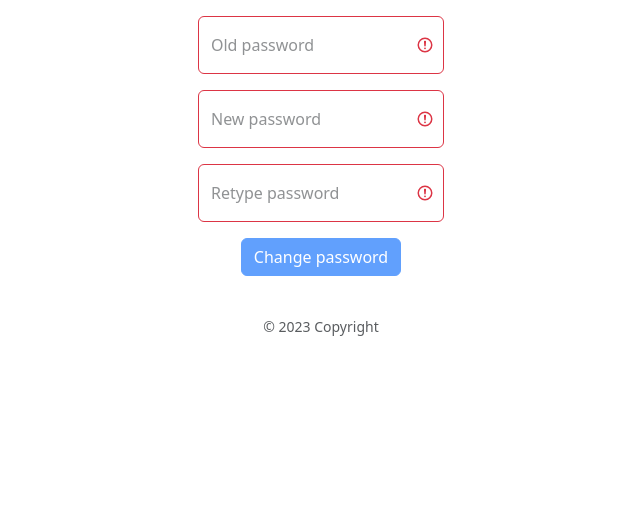
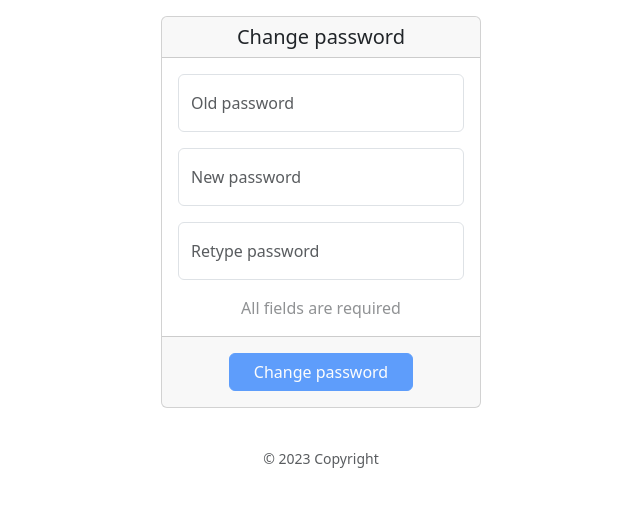
Before and after one commit to victorBuzdugan/ConsumablesTracker, a Flask app: page /auth/change-password in a window 1280 px wide. Shown: the part 82-589 px from the top of the page, without its empty margins (319-959 px from the left). Run offline with Flask 3, Linux system fonts and the light colour scheme; a user stored in the database is signed in.

Commit message:
flash function and auth card design

```diff
--- a/blueprints/auth/auth.py
+++ b/blueprints/auth/auth.py
@@ -8,7 +8,7 @@ from wtforms import PasswordField, StringField
 from wtforms.validators import EqualTo, InputRequired, Length, Regexp
 
 from database import User, dbSession
-from helpers import login_required
+from helpers import login_required, flash_errors
 
 auth_bp = Blueprint("auth",
                     __name__,
@@ -112,10 +112,7 @@ def login():
         else:
             flash("Wrong username or password!", "warning")
     elif login_form.errors:
-        flash_errors = [error for errors in login_form.errors.values()
-                        for error in errors]
-        for error in flash_errors:
-            flash(error, "error")
+        flash_errors(login_form.errors)
 
     return render_template("auth/login.html", form=login_form)
 
@@ -156,10 +153,7 @@ def register():
             else:
                 flash("Username allready exists...", "warning")
     elif reg_form.errors:
-        flash_errors = [error for errors in reg_form.errors.values()
-                        for error in errors]
-        for error in flash_errors:
-            flash(error, "error")
+        flash_errors(reg_form.errors)
 
     return render_template("auth/register.html", form=reg_form)
 
@@ -184,9 +178,6 @@ def change_password():
             else:
                 flash("Wrong old password!", "error")
     elif chg_pass.errors:
-        flash_errors = [error for errors in chg_pass.errors.values()
-                        for error in errors]
-        for error in flash_errors:
-            flash(error, "error")
+        flash_errors(chg_pass.errors)
 
     return render_template("auth/change_password.html", form=chg_pass)
--- a/blueprints/auth/templates/auth/change_password.html
+++ b/blueprints/auth/templates/auth/change_password.html
@@ -6,13 +6,21 @@
 
 {% block title %}Change Password{% endblock %}
 
+
+
 {% block main %}
-    <form class="mx-auto" action="{{ url_for('auth.change_password') }}" method="POST">
 
+<div class="card mx-auto" style="max-width: 20rem;">
+    <form class="" action="{{ url_for('auth.change_password') }}" method="POST">
+        <div class="card-header h5 py-2">
+            Change password
+        </div>
+
+        <div class="card-body">
             {{ form.csrf_token }}
 
-        <div class="form-floating mb-3 mx-auto">
-            {{ form.old_password(class="form-control is-invalid", placeholder=form.old_password.label.text) }}
+            <div class="form-floating mb-3">
+                {{ form.old_password(class="form-control", placeholder=form.old_password.label.text) }}
                 <label>Old password</label>
                 <div class="invalid-feedback">
                     <div class="alert d-none p-0" id="old_password-alert" role="alert" data-mdb-color="warning">
@@ -24,8 +32,8 @@
                 </div>
             </div>
 
-        <div class="form-floating mb-3 mx-auto">
-            {{ form.password(class="form-control is-invalid", placeholder=form.password.label.text) }}
+            <div class="form-floating mb-3">
+                {{ form.password(class="form-control", placeholder=form.password.label.text) }}
                 <label>New password</label>
                 <div class="invalid-feedback">
                     <div class="alert d-none p-0" id="password-alert" role="alert" data-mdb-color="warning">
@@ -43,8 +51,8 @@
                 </div>
             </div>
 
-        <div class="form-floating mb-3 mx-auto">
-            {{ form.confirm(class="form-control is-invalid", placeholder=form.confirm.label.text) }}
+            <div class="form-floating mb-3">
+                {{ form.confirm(class="form-control", placeholder=form.confirm.label.text) }}
                 <label>Retype password</label>
                 <div class="invalid-feedback">
                     <div class="alert d-none p-0" id="confirm-alert" role="alert" data-mdb-color="warning">
@@ -55,8 +63,13 @@
                     </div>
                 </div>
             </div>
+            <span class="text-body-tertiary">All fields are required</span>
+        </div>
 
-        <input class="btn btn-primary" id="submit_button" type="submit" value="Change password" disabled>
+        <div class="card-footer py-3">
+            <input class="btn btn-primary px-4" id="submit_button" type="submit" value="Change password" disabled>
+        </div>
     </form>
+</div>
 
 {% endblock %}
--- a/blueprints/main/templates/main/index.html
+++ b/blueprints/main/templates/main/index.html
@@ -51,7 +51,9 @@
                             <tbody>
                                 {% for user in users %}
                                 <tr>
-                                    <td><span class="{% if not user.in_use %}text-decoration-line-through{% endif %}{% if user.admin %} fw-bolder{% endif %}">{{ user.name }}</span></td>
+                                    <td><span class="{% if not user.in_use %}text-decoration-line-through{% endif %}{% if user.admin %} fw-bolder{% endif %}"><a class="link-dark link-offset-2 link-underline-opacity-50 link-underline-opacity-100-hover" href="{{ url_for('users.edit_user', username=user.name) }}">{{ user.name }}</a>
+                                        </span>
+                                    </td>
                                     <td>{{ user.in_use_products }}</td>
                                     <td>
                                         {% if not user.done_inv %}
--- a/helpers.py
+++ b/helpers.py
@@ -21,3 +21,9 @@ def admin_required(f):
             return redirect(url_for("auth.login"))
         return f(*args, **kwargs)
     return decorated_function
+
+def flash_errors(form_errors: dict) -> None:
+    flash_errors = [error for errors in form_errors.values()
+                    for error in errors]
+    for error in flash_errors:
+        flash(error, "error")
--- a/static/styles.css
+++ b/static/styles.css
@@ -11,10 +11,6 @@ li.good {
     color: green;
 }
 
-.form-floating {
-    max-width: 246px;
+div.form-floating label {
+    color: var(--bs-secondary-color);
 }
-
-div.form-floating label {
-    color: var(--bs-tertiary-color);
-}
```
Also changed, not shown: blueprints/auth/templates/auth/login.html (+14 -4 lines), blueprints/auth/templates/auth/register.html (+15 -6 lines), blueprints/inv/inv.py (+3 -9 lines), tests/main_test.py (+7 -7 lines). Lines whose indentation alone changed are shown as unchanged.
